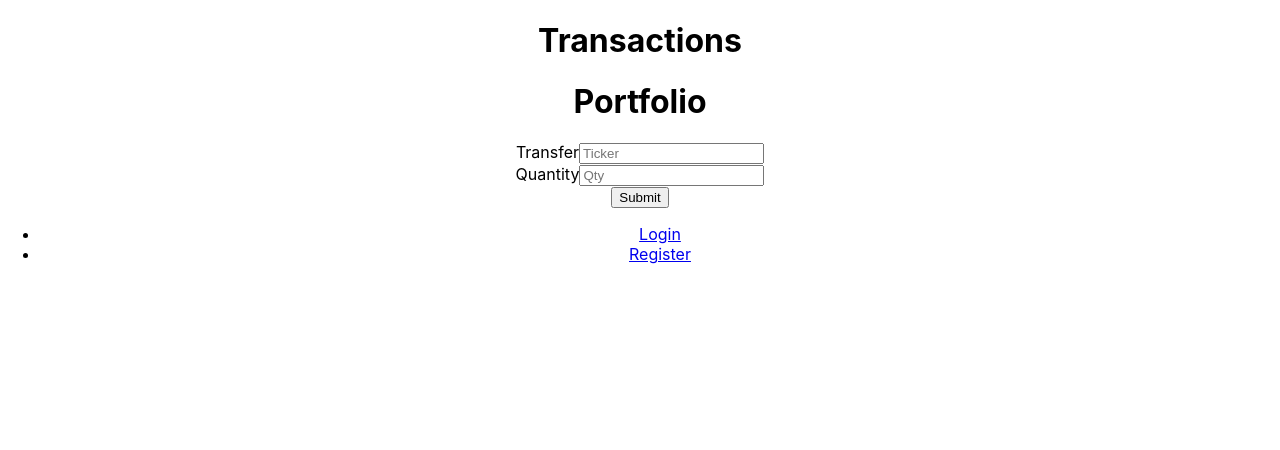
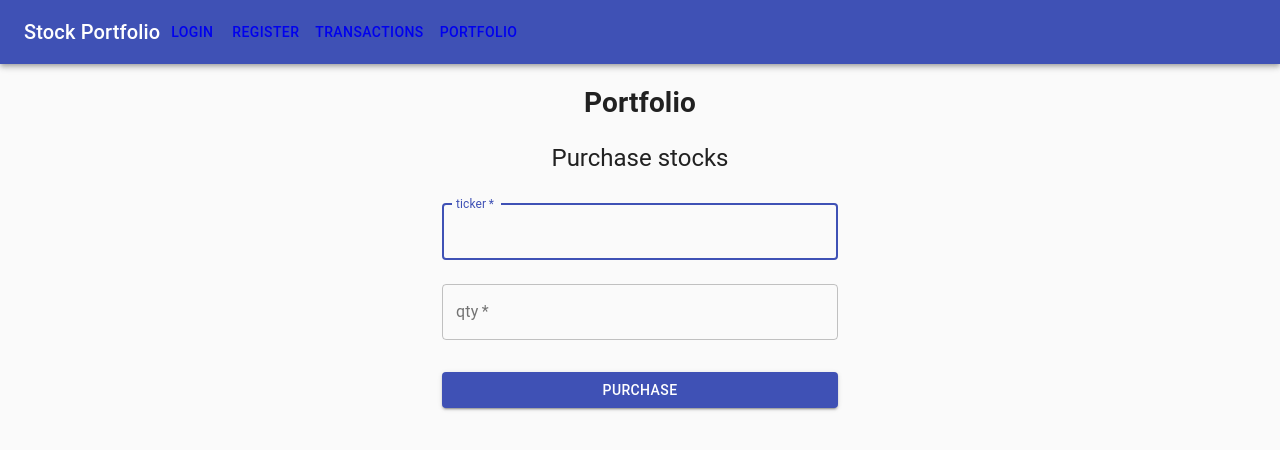
Before and after one commit to darrenzhang2000/stock-portfolio, a React (Create React App) app in the folder stock-portfolio-front-end/: page /containers/Portfolio in a window 1280 px wide. Shown: the top 450 px of the page. Built offline with nearby package versions, Linux system fonts and the light colour scheme.

Commit message:
added navbar and purchase form styling

```diff
--- a/stock-portfolio-front-end/src/App.css
+++ b/stock-portfolio-front-end/src/App.css
@@ -36,3 +36,11 @@
     transform: rotate(360deg);
   }
 }
+
+.top {
+  margin-top: 500px ;
+}
+
+li {
+  list-style-type: none;
+}
--- a/stock-portfolio-front-end/src/App.js
+++ b/stock-portfolio-front-end/src/App.js
@@ -2,21 +2,22 @@ import React from "react"
 import "./App.css"
 import LoginContainer from "./containers/Login"
 import RegisterContainer from "./containers/Register"
-import { BrowserRouter as Router, Switch, Route} from "react-router-dom"
+import { BrowserRouter as Router, Switch, Route } from "react-router-dom"
 import Navbar from "./components/Navbar"
 import PortfolioContainer from "./containers/Portfolio"
 import PurchaseContainer from "./containers/Purchase"
 import TransactionsContainer from "./containers/Transactions"
+import "./styles/app.css"
 
 class App extends React.Component {
-  constructor(){
+  constructor() {
     super()
     this.state = {
-      user: ""
+      user: "",
     }
   }
   setUser = (email) => {
-    this.setState({user: email})
+    this.setState({ user: email })
   }
 
   getUser = () => {
@@ -24,25 +25,30 @@ class App extends React.Component {
   }
 
   render() {
-    console.log('app user state', this.state.user)
+    console.log("app user state", this.state.user)
     return (
       <div className="App">
         <Router>
-          <TransactionsContainer email={this.state.user}/>
-
-          <PortfolioContainer user={this.state.user}/>
-          <PurchaseContainer getUser={this.getUser}/>
-
           {/* containers all the links */}
-          <Navbar />
+          <Navbar className="navbar"/>
 
           {/* Looks through the child <Routes>s and returns the first one that matches the URL */}
           <Switch>
             <Route path="/containers/Login">
-              <LoginContainer setUser={this.setUser}/>
+              <LoginContainer className="top" setUser={this.setUser} />
             </Route>
+
             <Route path="/containers/Register">
-              <RegisterContainer />
+              <RegisterContainer className="top" />
+            </Route>
+
+            <Route path="/containers/Transactions">
+              <TransactionsContainer className="top" email={this.state.user} />
+            </Route>
+
+            <Route path="/containers/Portfolio">
+              <PortfolioContainer className="top"  user={this.state.user} />
+              <PurchaseContainer getUser={this.getUser} />
             </Route>
           </Switch>
         </Router>
--- a/stock-portfolio-front-end/src/components/Navbar.js
+++ b/stock-portfolio-front-end/src/components/Navbar.js
@@ -1,21 +1,49 @@
 import React from "react"
-import { Link } from 'react-router-dom'
+import { Link } from "react-router-dom"
+import AppBar from "@material-ui/core/AppBar"
+import Toolbar from "@material-ui/core/Toolbar"
+import Typography from "@material-ui/core/Typography"
+import Button from "@material-ui/core/Button"
+import styled from "styled-components"
+import "../styles/navbar.css"
+
+const StyledLink = styled(Link)`
+  color: palevioletred;
+  font-weight: bold;
+`;
 
 const Navbar = (props) => {
   return (
-    <div>
-      <nav>
-        <ul>
-          <li>
-            <Link to="/containers/Login">Login</Link>
-          </li>
-          <li>
-            <Link to="/containers/Register">Register</Link>
-          </li>
-        </ul>
-      </nav>
-    </div>
+      <AppBar position="sticky">
+
+        <Toolbar>
+          <Typography variant="h6">Stock Portfolio</Typography>
+
+          <Button color="inherit">
+            <Link className="navlink" to="/containers/Login">Login</Link>
+          </Button>
+
+          <Button color="inherit">
+            <Link className="navlink" to="/containers/Register">Register</Link>
+          </Button>
+
+          <Button color="inherit">
+            <Link className="navlink" to="/containers/Transactions">Transactions</Link>
+          </Button>
+
+          <Button color="inherit">
+            <Link className="navlink" to="/containers/Portfolio">Portfolio</Link>
+          </Button>
+
+        </Toolbar>
+      </AppBar>
   )
 }
 
+// styled components
+// var StyledLink = styled(Link)`
+//   color: white;
+//   outline: none
+// `
+
 export default Navbar
--- a/stock-portfolio-front-end/src/components/Purchase.js
+++ b/stock-portfolio-front-end/src/components/Purchase.js
@@ -1,11 +1,80 @@
 import React from "react"
+import Avatar from "@material-ui/core/Avatar"
+import Button from "@material-ui/core/Button"
+import CssBaseline from "@material-ui/core/CssBaseline"
+import TextField from "@material-ui/core/TextField"
+import FormControlLabel from "@material-ui/core/FormControlLabel"
+import Checkbox from "@material-ui/core/Checkbox"
+import Link from "@material-ui/core/Link"
+import Grid from "@material-ui/core/Grid"
+import Box from "@material-ui/core/Box"
+import Typography from "@material-ui/core/Typography"
+import { makeStyles } from "@material-ui/core/styles"
+import Container from "@material-ui/core/Container"
+
+function Copyright() {
+  return (
+    <Typography variant="body2" color="textSecondary" align="center">
+      {"Copyright © "}
+      <Link color="inherit" href="./">
+        Your Website
+      </Link>{" "}
+      {new Date().getFullYear()}
+      {"."}
+    </Typography>
+  )
+}
+
+const useStyles = makeStyles((theme) => ({
+  paper: {
+    marginTop: theme.spacing(8),
+    display: "flex",
+    flexDirection: "column",
+    alignItems: "center",
+  },
+  avatar: {
+    margin: theme.spacing(1),
+    backgroundColor: theme.palette.secondary.main,
+  },
+  form: {
+    width: "100%", // Fix IE 11 issue.
+    marginTop: theme.spacing(1),
+  },
+  submit: {
+    margin: theme.spacing(3, 0, 2),
+  },
+}))
 
 const Purchase = (props) => {
+  const classes = useStyles()
+
   return (
+    <Container component="main" maxWidth="xs">
+      <CssBaseline />
+
       <form name="purchase" onSubmit={props.onSubmitHandler}>
-      <ul>{props.errors ? props.errors.map((err, index) => <li key={index}>{err.msg}</li>) : null}</ul>
+        <Typography component="h1" variant="h5">
+          Purchase stocks{" "}
+        </Typography>
+        <ul>
+          {props.errors
+            ? props.errors.map((err, index) => <li key={index}>{err.msg}</li>)
+            : null}
+        </ul>
         <div>
-        <label>
+        <TextField
+            variant="outlined"
+            margin="normal"
+            required
+            fullWidth
+            id="ticker"
+            label="ticker"
+            name="ticker"
+            autoComplete="ticker"
+            autoFocus
+            onChange={props.onTickerChange}
+          />
+          {/* <label>
             Transfer
             <input
               type="text"
@@ -14,10 +83,23 @@ const Purchase = (props) => {
               placeholder="Ticker"
               onChange={props.onTickerChange}
             />
-        </label>
+          </label> */}
         </div>
         <div>
-        <label>
+
+        <TextField
+            variant="outlined"
+            margin="normal"
+            required
+            fullWidth
+            name="qty"
+            label="qty"
+            type="qty"
+            id="qty"
+            autoComplete="qty"
+            onChange={props.onQtyChange}
+          />
+          {/* <label>
             Quantity
             <input
               type="text"
@@ -26,10 +108,20 @@ const Purchase = (props) => {
               placeholder="Qty"
               onChange={props.onQtyChange}
             />
-        </label>
+          </label> */}
         </div>
-      <input type="submit" />
+        {/* <input type="submit" /> */}
+        <Button
+            type="submit"
+            fullWidth
+            variant="contained"
+            color="primary"
+            className={classes.submit}
+          >
+          Purchase
+          </Button>
       </form>
+    </Container>
   )
 }
 
--- a/stock-portfolio-front-end/src/components/Transactions.js
+++ b/stock-portfolio-front-end/src/components/Transactions.js
@@ -1,7 +1,6 @@
 import React from "react"
 
 const Transactions = (props) => {
-    console.log(props)
   return (
     <div>
       <h1>Transactions</h1>
--- a/stock-portfolio-front-end/src/containers/Transactions.js
+++ b/stock-portfolio-front-end/src/containers/Transactions.js
@@ -14,6 +14,7 @@ class TransactionsContainer extends React.Component {
     axios
       .get(`http://localhost:5000/transactions/email/${this.props.email}`)
       .then((res) => {
+          console.log('res', res)
         var transactionHistory = Array.from(res.data.transactionHistory)
 
         //sort transaction history with most recent at the front of the array
--- /dev/null
+++ b/stock-portfolio-front-end/src/styles/app.css
@@ -0,0 +1,3 @@
+.top {
+    margin-top: 500 ;
+}
--- /dev/null
+++ b/stock-portfolio-front-end/src/styles/navbar.css
@@ -0,0 +1,10 @@
+a{
+    text-decoration: none;
+
+}
+
+
+.navlink:visited {
+    outline: none;
+    color: white;
+}
```
Also changed, not shown: 1 other file (tests, documents, lock files or other folders). Lines whose indentation alone changed are shown as unchanged.
